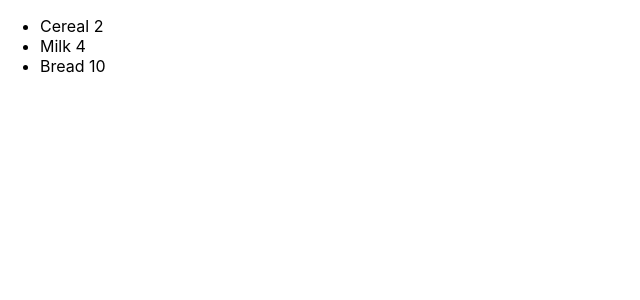
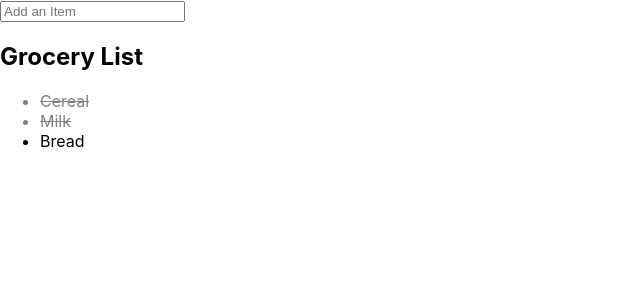
Before and after one commit to tcovington1/react-grocery-list, a React (Create React App) app: page / in a window 1280 px wide. Shown: the top 300 px of the page, without its empty margins (0-640 px from the left). Built offline with nearby package versions, Linux system fonts and the light colour scheme.

Commit message:
list and item components created

```diff
--- a/src/App.js
+++ b/src/App.js
@@ -1,30 +1,54 @@
 import React, { Component } from 'react'
+import List from './components/items/List'
+import ItemForm from './components/items/ItemForm'
+import Header from './components/items/Header'
 
 class App extends Component {
 
   state = {
     items: [
       { id: 1, name: 'Cereal', price: 2, in_cart: true },
-      { id: 1, name: 'Milk', price: 4, in_cart: true },
-      { id: 1, name: 'Bread', price: 10, in_cart: false }
+      { id: 2, name: 'Milk', price: 4, in_cart: true },
+      { id: 3, name: 'Bread', price: 10, in_cart: false }
     ]
   };
 
-  renderItems = () => {
-    const { items } = this.state;
-    return items.map( item => {
-      return (
-        <li key={item.id}>{item.name} {item.price}</li>
-      )
-    })
+  getUniqId = () => {
+    return Math.floor((1 + Math.random()) * 0x10000)
+    .toString(16)
+    .substring(1);
   }
 
+  addItem = (name) => {
+    const {items} = this.state;
+    const item = {name, id: this.getUniqId() , complete: false}
+    this.setState({ items: [item, ...items]});
+  }
+
+handleClick = (id) => {
+  const { items } = this.state;
+  this.setState({
+    items: items.map( item => {
+      if (item.id === id){
+        return {
+          ...item,
+          in_cart: !item.in_cart
+        }
+      }
+      return item
+    })
+  })
+}
+
+
+
   render() {
+    const { items } = this.state;
+
     return(
       <div>
-        <ul>
-          { this.renderItems() }
-        </ul>
+        <ItemForm addItem={this.addItem} />
+        <List name='Grocery List' items={items} price={items.price} itemClick={this.handleClick}/>
       </div>
     );
   }
--- /dev/null
+++ b/src/components/items/Item.js
@@ -0,0 +1,18 @@
+import React from 'react';
+
+
+const Item = ({id, name, in_cart, itemClick }) => (
+  <li
+  style = { in_cart ? {...styles.item, ...styles.in_cart } : styles.item }
+  onClick={ () => itemClick(id) }
+  >
+    {name}
+  </li>
+);
+
+const styles = {
+  item: { cursor: 'pointer'},
+  in_cart: { color: 'gray', textDecoration: 'line-through'},
+};
+
+export default Item;
--- /dev/null
+++ b/src/components/items/ItemForm.js
@@ -0,0 +1,33 @@
+import React, { Component } from 'react';
+
+class ItemForm extends Component {
+  state = { name: ''}
+
+  handleChange = (e) => {
+    this.setState({ name: e.target.value });
+  }
+
+  handleSubmit = (e) => {
+    e.preventDefault();
+    this.props.addItem(this.state.name);
+    this.setState({ name: '' })
+
+  }
+
+  render() {
+    const { name } = this.state;
+
+    return(
+      <form onSubmit={this.handleSubmit}>
+        <input
+          value={name}
+          name="name"
+          onChange={this.handleChange}
+          required
+          placeholder='Add an Item'/>
+      </form>
+    )
+  }
+}
+
+export default ItemForm;
--- /dev/null
+++ b/src/components/items/List.js
@@ -0,0 +1,13 @@
+import React from 'react';
+import Item from './Item'
+
+const List = ({ items, name, itemClick }) => (
+  <div>
+    <h2>{name}</h2>
+    <ul>
+      { items.map( item => <Item key={item.id} {...item} {...item.price} itemClick={itemClick} />)}
+    </ul>
+  </div>
+);
+
+export default List;
```
